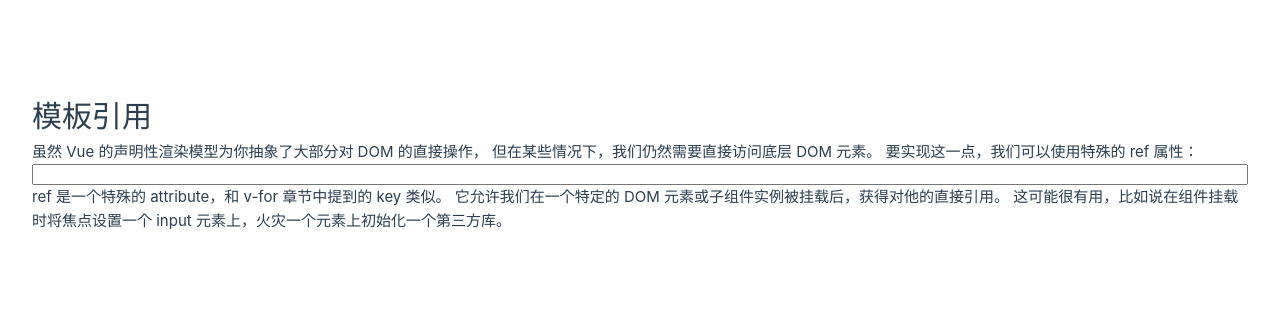
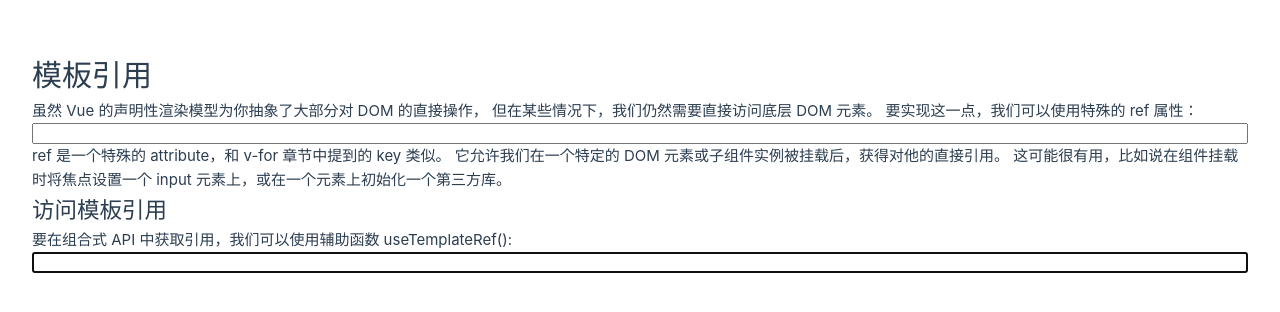
Before and after one commit to ShenlongDev/vue_xx, a Vue app: page / in a window 1280 px wide. Shown: the part 238-550 px from the top of the page. Built offline with nearby package versions, Linux system fonts and the light colour scheme.

Commit message:
docs: 添加访问模板引用
- 添加注释
- 添加实例

```diff
--- a/src/TemplateRef.vue
+++ b/src/TemplateRef.vue
@@ -1,4 +1,12 @@
 <script setup>
+import { useTemplateRef, onMounted } from 'vue';
+
+// 第一个参数必须与模板中的 ref 值匹配
+const input = useTemplateRef('my-input')
+
+onMounted(() => {
+  input.value.focus()
+})
 </script>
 
 <template>
@@ -9,5 +17,9 @@
   <input ref="input">
   ref 是一个特殊的 attribute，和 v-for 章节中提到的 key 类似。
   它允许我们在一个特定的 DOM 元素或子组件实例被挂载后，获得对他的直接引用。
-  这可能很有用，比如说在组件挂载时将焦点设置一个 input 元素上，火灾一个元素上初始化一个第三方库。
+  这可能很有用，比如说在组件挂载时将焦点设置一个 input 元素上，或在一个元素上初始化一个第三方库。
+
+  <h2>访问模板引用</h2>
+  要在组合式 API 中获取引用，我们可以使用辅助函数 useTemplateRef():
+  <input ref="my-input">
 </template>
```
